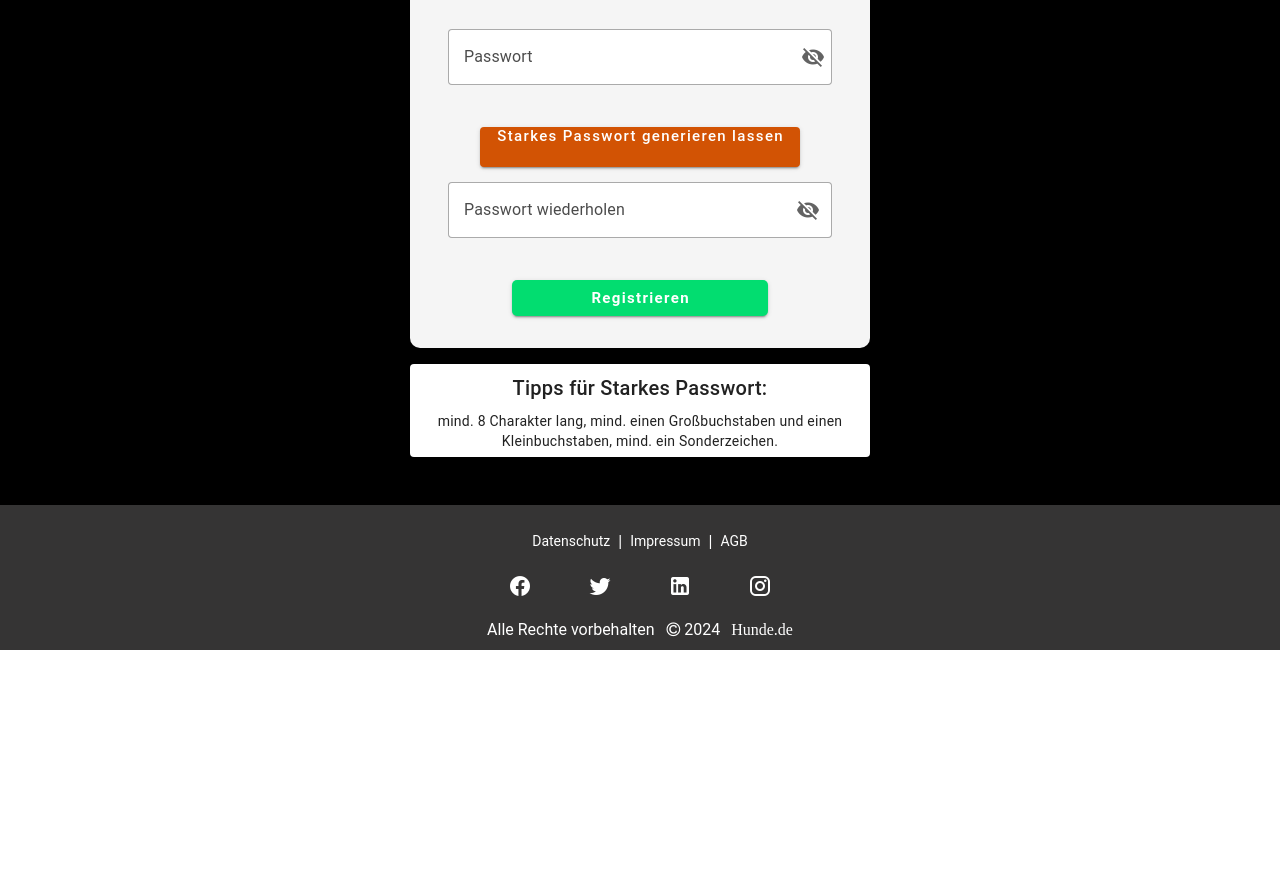
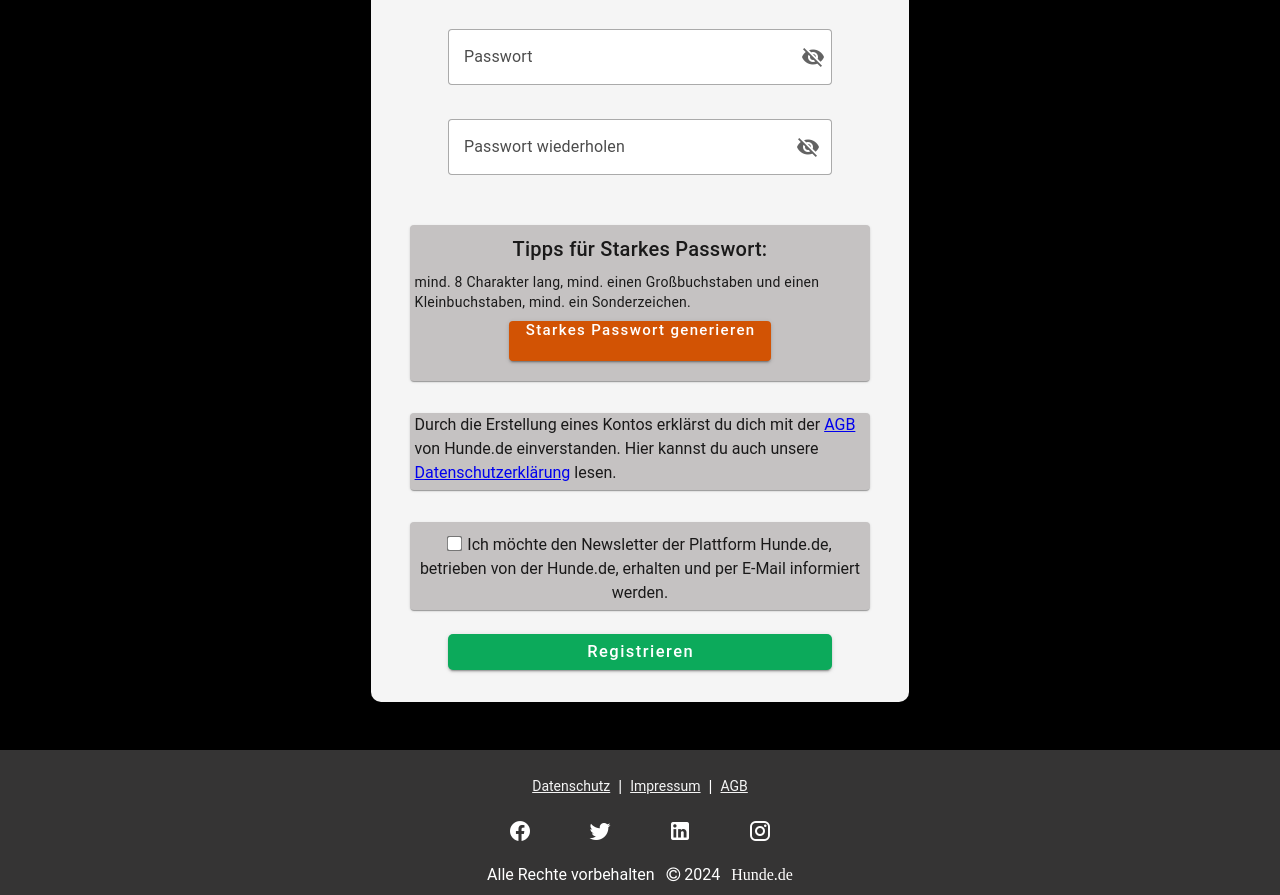
Before and after one commit to aaghdas/vue-project, a Vue app in the folder myproject/: page /login in a window 1280 px wide. Shown: the part 1020-1915 px from the top of the page. Before the commit the page ends 1670 px from the top, so only its background shows below. Built offline with nearby package versions, Linux system fonts and the light colour scheme.

Commit message:
login page

```diff
--- a/myproject/src/assets/style.css
+++ b/myproject/src/assets/style.css
@@ -1,13 +1,16 @@
 .datenschutz{
-  color: white;
+
   margin-top:20vh;
   margin-left: 25vw;
   text-align: justify;
   max-width: 50vw;
   line-height: 2;
+  background-color: whitesmoke;
+  padding:3vh 3vw;
+  border-radius: 5px;
 }
 .datenschutz-title{
-  color: white;
+
 
   font-size: calc(14px + 6 * (100vw - 320px) / (1600 - 320));
 }
@@ -34,7 +37,7 @@ margin: 0 auto;
 }
 }
 ul, .link{
-  font-weight: 300;
+  font-weight: 200;
   color: white;
   list-style:none;
   text-decoration: none;
@@ -48,7 +51,7 @@ li{
   font-family: "Lucida Sans";
 }
 .link{
-  font-size: 14px;
+  font-size: 16px;
   transition: .5s ease all;
   padding-bottom: 4px;
   border-bottom: 1px solid transparent;
@@ -67,12 +70,14 @@ li{
 }
 
 .legal-info .legal {
-  color: white !important;
+  color: whitesmoke;
   margin: 0 8px;
   font-size: 14px;
-  text-decoration: none;
-}
-
+
+}
+.legal-info .legal:hover {
+  color: rgb(21, 190, 64);
+ }
 .legal-info p {
   font-weight: bold;
   font-size: 16px;
@@ -828,7 +833,7 @@ line-height: 2;
   margin-top: 2px;
 
   color: white;
-  font-size:calc(10px + 4 * (100vw - 320px) / (1600 - 320));
+  font-size:calc(12px + 6 * (100vw - 320px) / (1600 - 320));
  text-transform:capitalize;
 
 }
@@ -1915,16 +1920,17 @@ button {
 
 }
 .password-tipps{
-  margin-left: auto;
-  margin-right: auto;
+
+ text-align: left !important;
 
 }
 .login-btn{
-  width:20vw;
-  background-color: rgb(2, 221, 112)!important;
+  width:30vw;
+  @media(max-width:600px){  width: 50vw!important;}
+  background-color: rgb(12, 170, 91)!important;
   color: rgb(255, 255, 255) !important;
-  font-size:  calc(12px + 4 * (100vw - 320px) / (1600 - 320)) !important;
-  font-weight: bold !important;
+  font-size:  calc(12px + 6 * (100vw - 320px) / (1600 - 320)) !important;
+
   text-transform: capitalize !important;
   border-radius: 5px !important;
 }
@@ -1952,8 +1958,7 @@ button {
   padding-bottom: 5px !important;
   text-align: center;
   @media(max-width:550px){width:90vw;}
-
-
+  background-color: rgb(197, 194, 194) !important;
 
 }
 
--- a/myproject/src/components/LoginPage.vue
+++ b/myproject/src/components/LoginPage.vue
@@ -108,7 +108,7 @@
             </v-icon>
           </template>
           </v-text-field>
-          <v-btn class="strong-password" @click="generateStrongPassword">Starkes Passwort generieren lassen</v-btn>
+
            <v-text-field
             label="Passwort wiederholen"
             variant="outlined"
@@ -125,15 +125,22 @@
                   </v-icon>
             </template>
         </v-text-field>
+        <v-card class="card-form">
+            <v-card-title >Tipps für Starkes Passwort:</v-card-title>
+            <v-card-text class="password-tipps"> mind. 8 Charakter lang, mind. einen Großbuchstaben und einen Kleinbuchstaben, mind. ein Sonderzeichen.</v-card-text>
+            <v-btn class="strong-password" @click="generateStrongPassword">Starkes Passwort generieren</v-btn>
+          </v-card>
+        <v-card class="card-form">
+          <p class="password-tipps">
+          {{ string1 }} <router-link to="/agb">AGB</router-link> {{ string2 }}<router-link class="legal" to="/datenschutz">Datenschutzerklärung</router-link> lesen.
+          </p> </v-card>
+
+        <v-card class="card-form"><input  class="password-tipps" type="checkbox" /><label class="password-tipps"> {{ string3 }}</label> </v-card>
+        <v-btn class="login-btn" @click="signUp">Registrieren</v-btn>
 
 
+      </v-form>
 
-        <v-btn class="login-btn" @click="signUp">Registrieren</v-btn>
-      </v-form>
-      <v-card class="card-form">
-            <v-card-title class="password-tipps">Tipps für Starkes Passwort:</v-card-title>
-            <v-card-text class="password-tipps"> mind. 8 Charakter lang, mind. einen Großbuchstaben und einen Kleinbuchstaben, mind. ein Sonderzeichen.</v-card-text>
-          </v-card>
         </v-container >
 
         <FooterComponent/>
@@ -205,8 +212,10 @@
               v => /(?=.*[#?!@$+_%^&:.=*~^§|{}(),;-])/.test(v)
             ],
             passwordWiederholenRules:[v=> !!v ,
-            v => v === this.password ]
-
+            v => v === this.password ],
+            string1 :"Durch die Erstellung eines Kontos erklärst du dich mit der ",
+            string2:  " von Hunde.de einverstanden. Hier kannst du auch unsere ",
+            string3:"Ich möchte den Newsletter der Plattform Hunde.de, betrieben von der Hunde.de, erhalten und per E-Mail informiert werden."
 
 
       };
```
